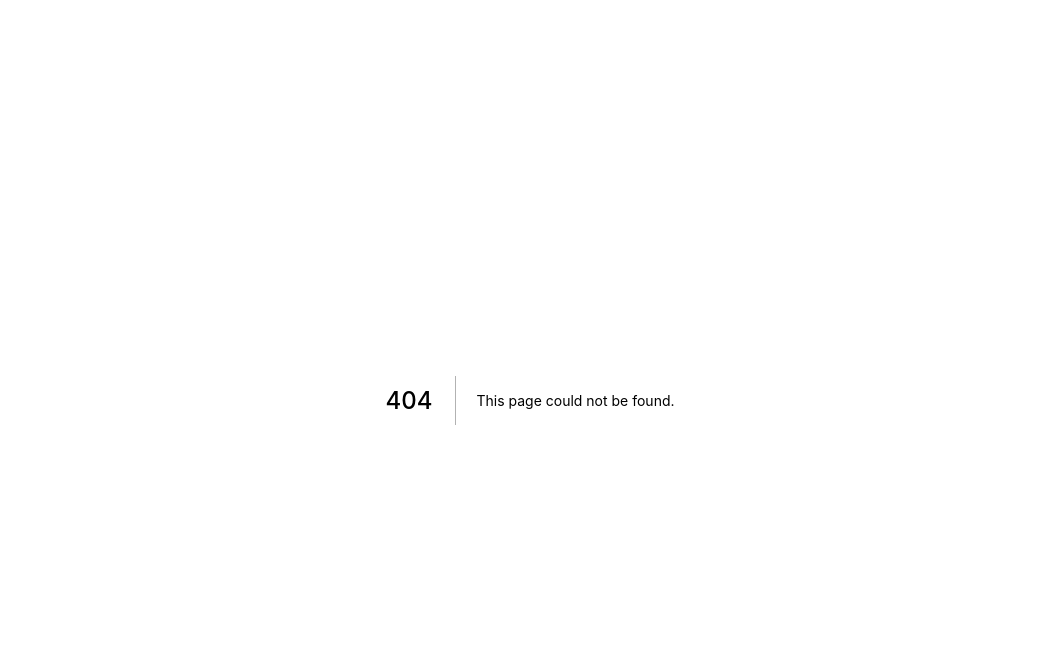
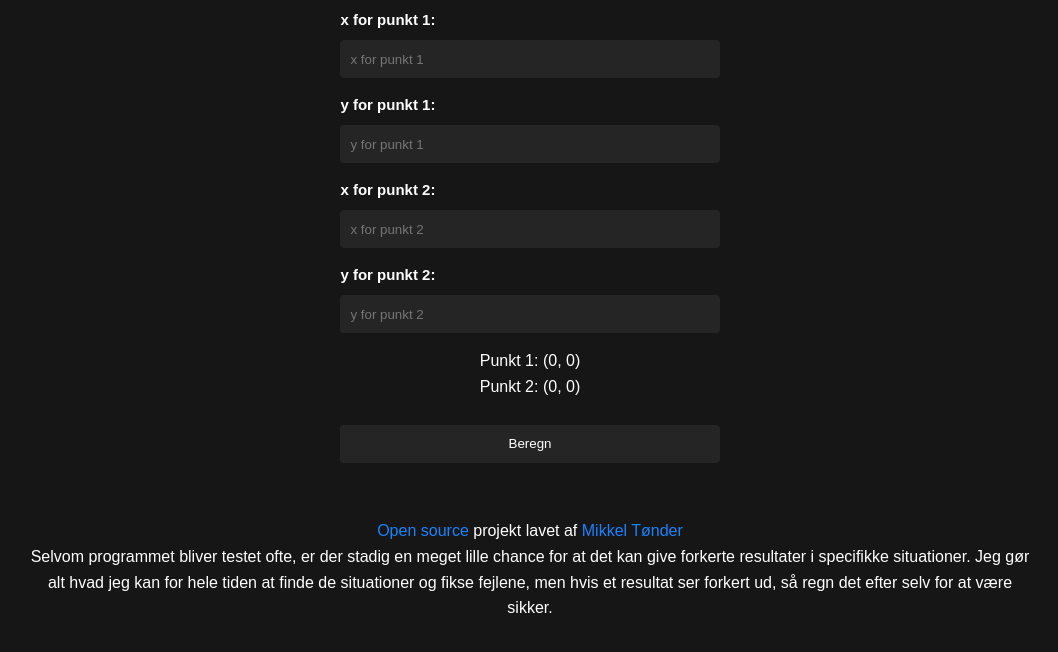
Before and after one commit to Mikkel-T/matematik, a Next.js app: page /1-grad-funktion in a window 1280 px wide. Before the commit this address had no page. Shown: the top 652 px of the page, without its empty margins (110-1168 px from the left). Built offline with nearby package versions, Linux system fonts and the light colour scheme.

Commit message:
New calculator

```diff
--- a/components/fraction.jsx
+++ b/components/fraction.jsx
@@ -3,9 +3,11 @@ import styles from '../styles/Home.module.css';
 export default function Fraction(props) {
   return (
     <div className={styles.frac}>
-      <span>{props.t}</span>
+      <span>{props.t.toString().replaceAll('--', '+')}</span>
       <span className={styles.symbol}>/</span>
-      <span className={styles.bottom}>{props.n}</span>
+      <span className={styles.bottom}>
+        {props.n.toString().replaceAll('--', '+')}
+      </span>
     </div>
   );
 }
--- /dev/null
+++ b/pages/1-grad-funktion.jsx
@@ -0,0 +1,254 @@
+import 'react-toastify/dist/ReactToastify.css';
+
+import Head from 'next/head';
+import { useState } from 'react';
+import { CopyToClipboard } from 'react-copy-to-clipboard';
+import { ToastContainer } from 'react-toastify';
+
+import Footer from '../components/footer.jsx';
+import Fraction from '../components/fraction.jsx';
+import Input from '../components/input.jsx';
+import { copyToast, errorToast } from '../components/toasts.jsx';
+import styles from '../styles/Home.module.css';
+
+function Home({ x_1, y_1, x_2, y_2 }) {
+  const [state, setState] = useState({
+    warning: '',
+    a: null,
+    b: null,
+    funktionsForskrift: null,
+    beregninger: null,
+    resultLink: null,
+    x_1,
+    y_1,
+    x_2,
+    y_2,
+  });
+
+  function calculate() {
+    let notcorrect = [];
+    if (isNaN(+state.x_1)) {
+      notcorrect.push('x_1');
+    }
+
+    if (isNaN(+state.y_1)) {
+      notcorrect.push('y_1');
+    }
+
+    if (isNaN(+state.x_2)) {
+      notcorrect.push('x_2');
+    }
+
+    if (isNaN(+state.y_2)) {
+      notcorrect.push('y_2');
+    }
+
+    if (notcorrect[0]) {
+      setState({
+        ...state,
+        warning: `${notcorrect.join(', ')} er ikke ${
+          notcorrect.length > 1 ? '' : 'et'
+        } tal`,
+        a: null,
+        b: null,
+        funktionsForskrift: null,
+        beregninger: null,
+        resultLink: null,
+      });
+      errorToast(
+        'isNotNum',
+        `${notcorrect.join(', ')} er ikke ${
+          notcorrect.length > 1 ? '' : 'et'
+        } tal`
+      );
+    } else {
+      let int_x_1 = +state.x_1;
+      let int_y_1 = +state.y_1;
+      let int_x_2 = +state.x_2;
+      let int_y_2 = +state.y_2;
+
+      const a = (int_y_2 - int_y_1) / (int_x_2 - int_x_1);
+      const a_html = (
+        <div>
+          <b>a:</b> {a.toFixed(3)}
+        </div>
+      );
+
+      const a_beregninger = (
+        <div className={styles.svar}>
+          <b>a:</b>{' '}
+          <Fraction t={`${int_y_2}-${int_y_1}`} n={`${int_x_2}-${int_x_1}`} />
+        </div>
+      );
+
+      const b = int_y_1 - int_x_1 * a;
+      const b_html = (
+        <div>
+          <b>b:</b> {b.toFixed(3)}
+        </div>
+      );
+
+      const b_beregninger = (
+        <div className={styles.svar}>
+          <b>b:</b> {int_y_1} - ({int_x_1} * {a.toFixed(3)})
+        </div>
+      );
+
+      const funktionsForskrift_html = (
+        <div>
+          <b>Funktionsforskriften for linjen:</b> f(x) = {a.toFixed(3)}x{' '}
+          {b > 0 ? '+' : '-'} {Math.abs(b).toFixed(3)}
+        </div>
+      );
+
+      const beregninger_html = (
+        <div>
+          <b>Beregninger:</b>
+          {a_beregninger}
+          {b_beregninger}
+        </div>
+      );
+
+      let params = [];
+      if (state.x_1) {
+        params.push({
+          x_1: state.x_1,
+        });
+      }
+
+      if (state.y_1) {
+        params.push({
+          y_1: state.y_1,
+        });
+      }
+
+      if (state.x_2) {
+        params.push({
+          x_2: state.x_2,
+        });
+      }
+
+      if (state.y_2) {
+        params.push({
+          y_2: state.y_2,
+        });
+      }
+
+      params = params
+        .map(
+          (obj) =>
+            `${encodeURIComponent(Object.keys(obj)[0])}=${encodeURIComponent(
+              Object.values(obj)[0]
+            )}`
+        )
+        .join('&');
+
+      const resultLink = `${window.location.origin}${window.location.pathname}${
+        params ? `?${params}` : ''
+      }`;
+
+      setState({
+        ...state,
+        warning: '',
+        a: a_html,
+        b: b_html,
+        funktionsForskrift: funktionsForskrift_html,
+        beregninger: beregninger_html,
+        resultLink: resultLink,
+      });
+    }
+  }
+
+  function handleSubmit(e) {
+    e.preventDefault();
+    calculate();
+  }
+
+  function handleChange(e) {
+    setState({
+      ...state,
+      [e.target.name]: e.target.value,
+    });
+  }
+
+  return (
+    <div className={styles.container}>
+      <Head>
+        <title>1. gradsfunktioner</title>
+        <link rel="icon" href="/favicon.ico" />
+      </Head>
+
+      <main className={styles.main}>
+        <div className={styles.wrapper}>
+          <form className={styles.numForm} onSubmit={handleSubmit}>
+            <label>x for punkt 1:</label>
+            <Input
+              name="x_1"
+              value={state.x_1}
+              onChange={(e) => handleChange(e)}
+              placeholder="x for punkt 1"
+            />
+            <br />
+            <label>y for punkt 1:</label>
+            <Input
+              name="y_1"
+              value={state.y_1}
+              onChange={(e) => handleChange(e)}
+              placeholder="y for punkt 1"
+            />
+            <br />
+            <label>x for punkt 2:</label>
+            <Input
+              name="x_2"
+              value={state.x_2}
+              onChange={(e) => handleChange(e)}
+              placeholder="x for punkt 2"
+            />
+            <br />
+            <label>y for punkt 2:</label>
+            <Input
+              name="y_2"
+              value={state.y_2}
+              onChange={(e) => handleChange(e)}
+              placeholder="y for punkt 2"
+            />
+            <br />
+            <div>
+              <div>
+                Punkt 1: ({state.x_1 || 0}, {state.y_1 || 0})
+              </div>
+              <div>
+                Punkt 2: ({state.x_2 || 0}, {state.y_2 || 0})
+              </div>
+            </div>
+            <br />
+            <input type="submit" value="Beregn" id="submit" />
+          </form>
+          <div className={styles.svar}>{state.warning}</div>
+          <div className={styles.svar}>{state.a}</div>
+          <div className={styles.svar}>{state.b}</div>
+          <div className={styles.svar}>{state.funktionsForskrift}</div>
+          <br />
+          <div className={styles.svar}>{state.beregninger}</div>
+          {state.resultLink && (
+            <CopyToClipboard text={state.resultLink} onCopy={() => copyToast()}>
+              <button className={styles.copyButton}>
+                Kopier link til denne løsning
+              </button>
+            </CopyToClipboard>
+          )}
+        </div>
+        <ToastContainer position="bottom-right" />
+        <Footer />
+      </main>
+    </div>
+  );
+}
+
+Home.getInitialProps = async ({ query }) => {
+  const { x_1, y_1, x_2, y_2 } = query;
+
+  return { x_1: x_1 || '', y_1: y_1 || '', x_2: x_2 || '', y_2: y_2 || '' };
+};
+
+export default Home;
--- a/pages/index.jsx
+++ b/pages/index.jsx
@@ -9,6 +9,7 @@ function Home() {
     { name: 'Renters rente', path: '/renter' },
     { name: 'Trigonometri i retvinklede trekanter', path: '/trigonometri' },
     { name: 'Momsberegner', path: '/moms' },
+    { name: '1. gradsfunktion', path: '/1-grad-funktion' },
   ];
   return (
     <div>
```
Also changed, not shown: components/footer.jsx (+5 -5 lines).
